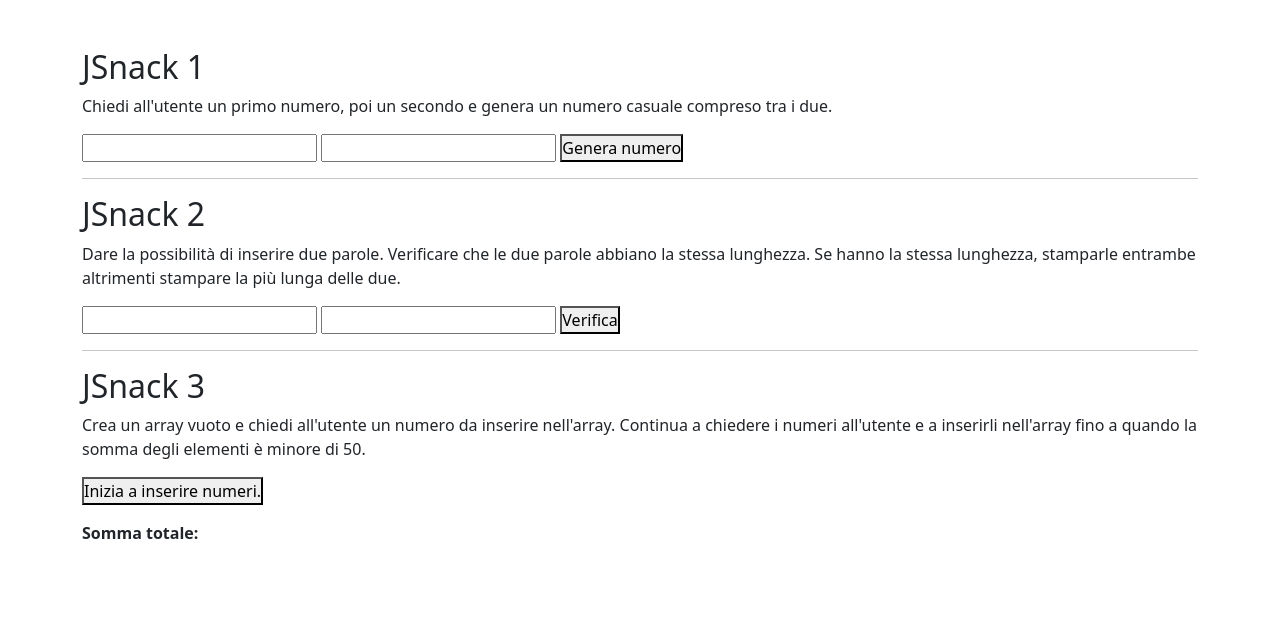
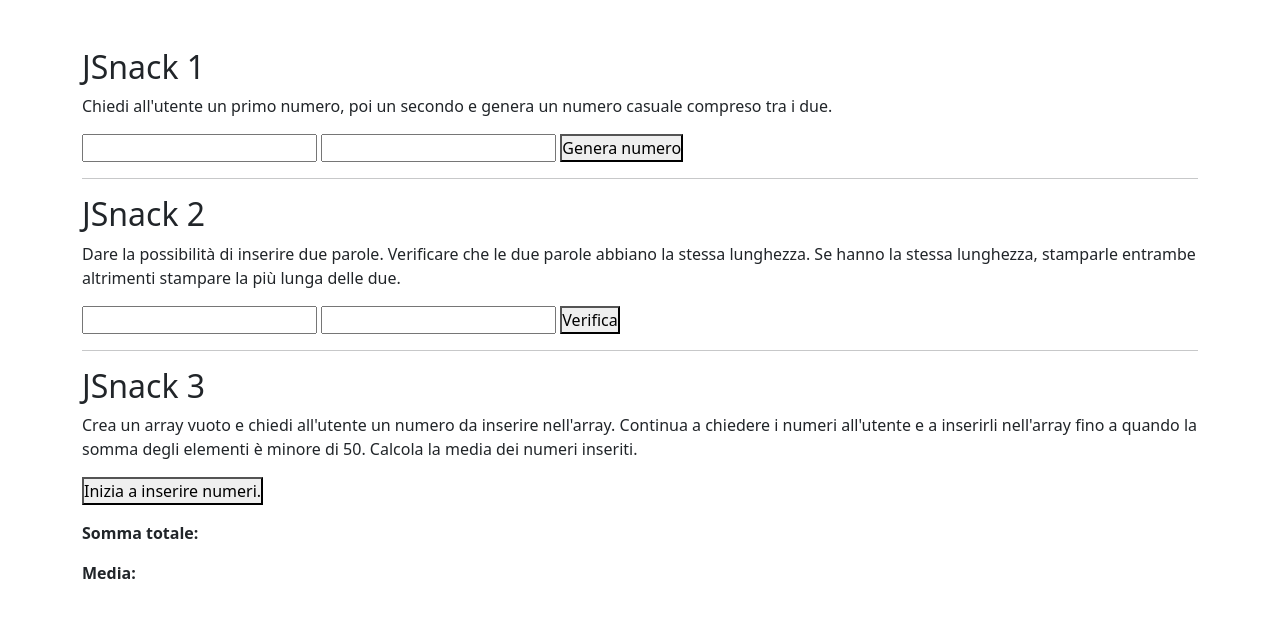
Before and after one commit to MarcoMazzeo01/js-jsnacks-blocco-3, a plain HTML site: page index.html in a window 1280 px wide. Drawn offline with nearby package versions, Linux system fonts and the light colour scheme.

Commit message:
add: js3, average p

```diff
--- a/index.html
+++ b/index.html
@@ -50,10 +50,12 @@
         <!-- * JSNACK 3 * -->
         <section id="jsnack3">
             <h2>JSnack 3</h2>
-            <p>Crea un array vuoto e chiedi all'utente un numero da inserire nell'array. Continua a chiedere i numeri all'utente e a inserirli nell'array fino a quando la somma degli elementi è minore di 50.</p>
+            <p>Crea un array vuoto e chiedi all'utente un numero da inserire nell'array. Continua a chiedere i numeri all'utente e a inserirli nell'array fino a quando la somma degli elementi è minore di 50.
+                Calcola la media dei numeri inseriti.</p>
             <button type="button" id="js3_button">Inizia a inserire numeri.</button>
             <ul id="js3_display"></ul>
             <p id="js3_sum"><strong>Somma totale: </strong></p>
+            <p id="js3_average"><strong>Media: </strong></p>
         </section>
 
     </div>
```
